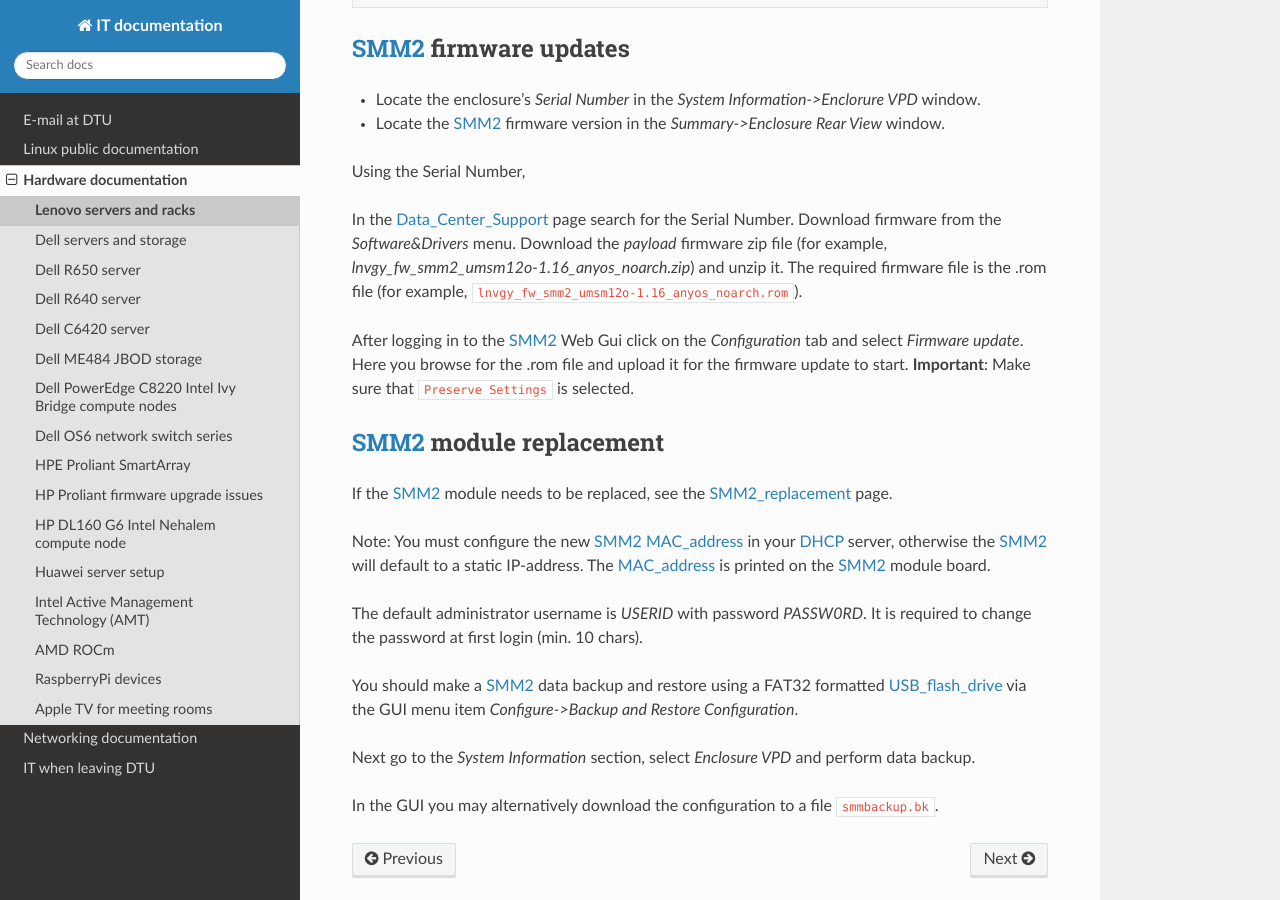
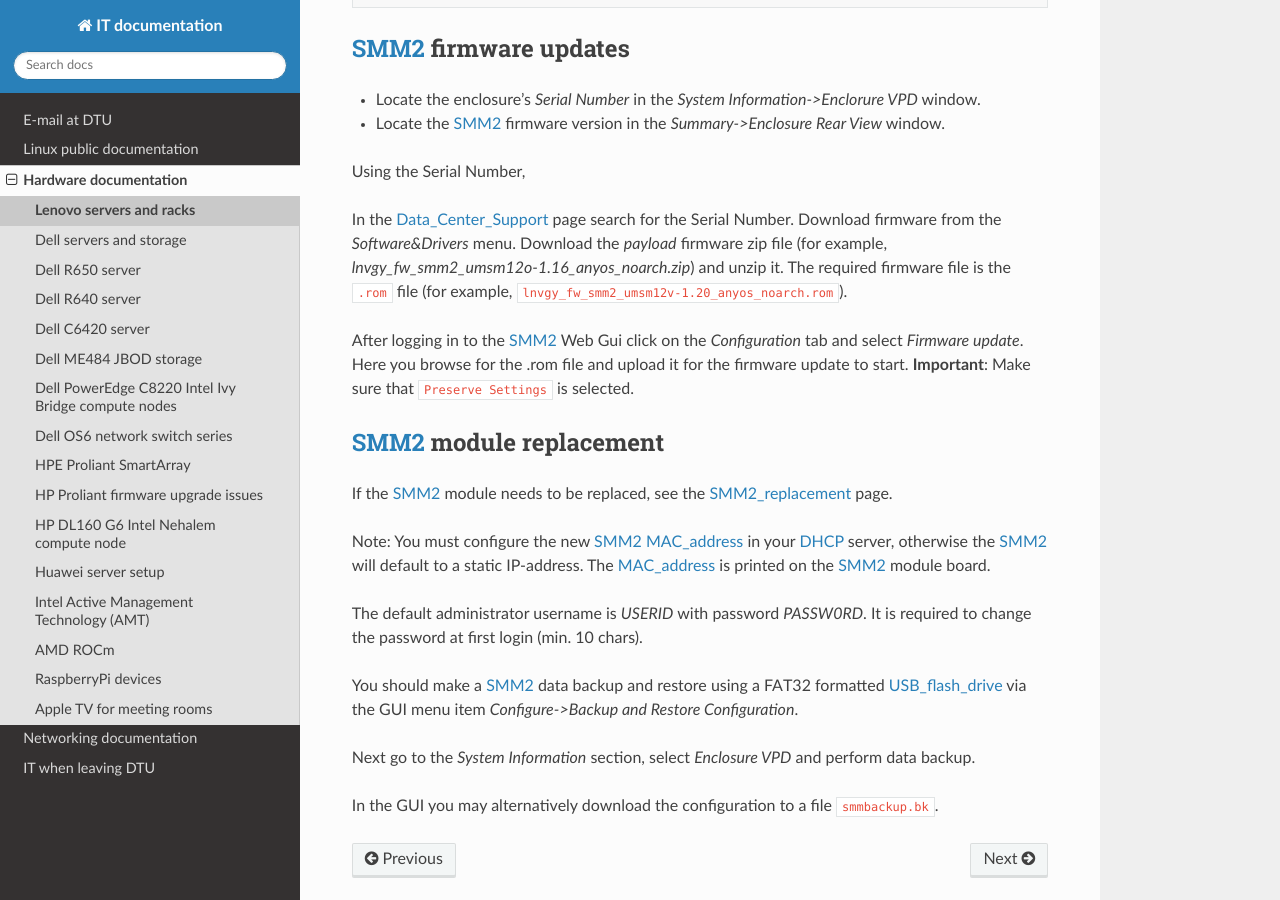
Before and after one commit to OleHolmNielsen/ITwiki, a Sphinx documentation site: the page built from docs/Lenovo_DW612S.rst, in a window 1280 px wide and 900 px high, scrolled down 1865 px. Built offline with Sphinx 7.4.7 and the Read the Docs theme 3.1.0, drawn with Linux system fonts in a browser that asks for light colours.

Commit message:
ROM filename

```diff
--- a/docs/Lenovo_DW612S.rst
+++ b/docs/Lenovo_DW612S.rst
@@ -105,7 +105,7 @@
 Download firmware from the *Software&Drivers* menu.
 Download the *payload* firmware zip file (for example, `lnvgy_fw_smm2_umsm12o-1.16_anyos_noarch.zip`)
 and unzip it.
-The required firmware file is the .rom file (for example, ``lnvgy_fw_smm2_umsm12o-1.16_anyos_noarch.rom``).
+The required firmware file is the ``.rom`` file (for example, ``lnvgy_fw_smm2_umsm12v-1.20_anyos_noarch.rom``).
 
 After logging in to the SMM2_ Web Gui click on the *Configuration* tab and select *Firmware update*.
 Here you browse for the .rom file and upload it for the firmware update to start.
```
